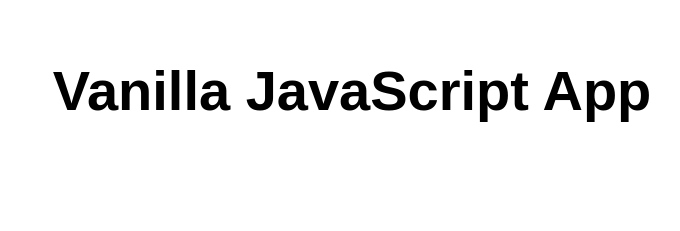
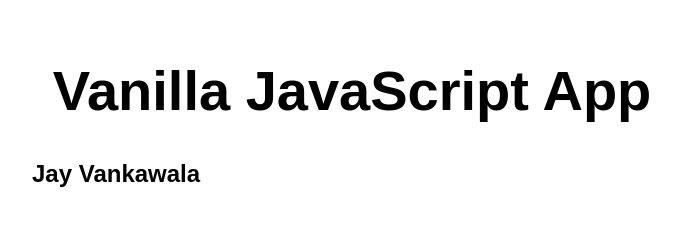
Before and after one commit to JayVank/JA-cet1021-static-web-app1, a website: page src/index.html in a window 1280 px wide. Shown: the whole page, without its empty margins (288-968 px from the left). Drawn offline with Linux system fonts and the light colour scheme.

Commit message:
Update index.html

```diff
--- a/src/index.html
+++ b/src/index.html
@@ -11,6 +11,7 @@
 <body>
   <main>
     <h1>Vanilla JavaScript App</h1>
+    <h2>Jay Vankawala</h2>
   </main>
 </body>
 
```
